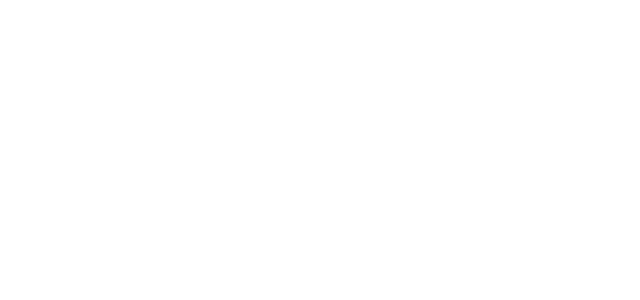
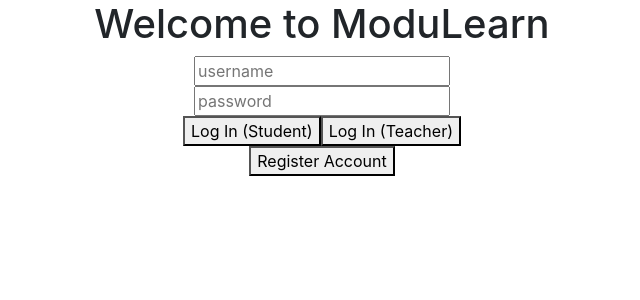
Before and after one commit to cen4010-sp23-g05/ModuLearnReact, a React (Create React App) app in the folder modulearnreact/: page /login in a window 1280 px wide. Before the commit this address had no page. Shown: the top 300 px of the page, without its empty margins (318-958 px from the left). Built offline with nearby package versions, Linux system fonts and the light colour scheme.

Commit message:
Update home a little bit

```diff
--- a/modulearnreact/src/App.js
+++ b/modulearnreact/src/App.js
@@ -2,17 +2,22 @@ import { BrowserRouter, Route, Routes } from 'react-router-dom';
 
 import CreatePage     from "./pages/CreatePage";
 import Enroll         from "./pages/Enroll";
-import Home_Teacher   from "./pages/Home_Teacher";
 import Home           from "./pages/Home";
+import HomeTeacher    from "./pages/HomeTeacher";
+import Login          from "./pages/Login";
 import Registration   from "./pages/Registration";
 import SchedulePage   from "./pages/SchedulePage";
-import Welcome        from "./pages/Welcome";
 import GradesPage     from "./pages/GradesPage";
 
 const App = () => (
     <BrowserRouter>
       <Routes>
+        <Route path="/login" element={<Login/>}/>
+        <Route path="/registration" element={<Registration/>}/>
+
         <Route path="/" element={<Home/>}/>
+        <Route path="/home_teacher" element={<HomeTeacher/>}/>
+
         <Route path="/schedule" element={<SchedulePage/>}/>
         <Route path="/grades" element={<GradesPage/>}/>
       </Routes>
--- a/modulearnreact/src/pages/GradesPage.js
+++ b/modulearnreact/src/pages/GradesPage.js
@@ -4,6 +4,8 @@ import "./styles/gradespage.css";
 import { Button } from "react-bootstrap";
 
 function GradesPage() {
+
+
   return (
     <>
       {/* Navigation Bar */}
--- a/modulearnreact/src/pages/Home.js
+++ b/modulearnreact/src/pages/Home.js
@@ -42,7 +42,7 @@ function Home() {
             <Link to="./grades">Grades</Link>
           </div>
           <div className="navbar-right">
-            <button>Log Out</button>
+            <button onClick={() => window.location.href = "./login"}>Log Out</button>
             <button>My Profile</button>
           </div>
         </div>
@@ -59,12 +59,12 @@ function Home() {
       {/* Class Boxes */}
       <div className="classes-container">
         {classes.map(course => {
-          return (<div key={course.id}>
+          return (<div key={course.id} style={{width:"95vw"}}>
             <h3>{course.title}</h3>
-            <div id={course.id} style={{ border: "2px solid black", padding: "10px", height: "80px", width: "100%", display:"flex", flexDirection:"row", justifyContent:"flex-start", alignItems:"baseline"}}>
+            <div id={course.id} style={{ border: "2px solid black", padding: "10px", marginBottom:"10px", height: "80px", width: "100%", display:"flex", flexDirection:"row", justifyContent:"flex-start", alignItems:"baseline"}}>
               {modules.map(module => {
                 if (module.course_id != course.id) return;
-                return (<div key={module.id} style={{margin:"2px", paddingRight: "10px"}}>
+                return (<div key={module.id} style={{ width:"15vw", height:"100%", border:"1px solid black", margin:"1px", paddingRight: "10px"}}>
                   <div>{module.title}</div>
                 </div>)
               })}
--- a/modulearnreact/src/pages/Home_Teacher.js
+++ b/modulearnreact/src/pages/HomeTeacher.js
@@ -2,7 +2,7 @@ import React from "react";
 import { Link } from 'react-router-dom';
 import "./styles/home.css";
 
-function Home() {
+function HomeTeacher() {
   return (
     <>
       {/* Navigation Bar */}
@@ -51,4 +51,4 @@ function Home() {
   );
 }
 
-export default Home;
+export default HomeTeacher;
--- a/modulearnreact/src/pages/Welcome.js
+++ b/modulearnreact/src/pages/Login.js
@@ -1,5 +1,6 @@
 import React from "react";
-function Welcome() {
+
+function Login() {
   return (
     <div style={{ textAlign: "center" }}>
       <h1>Welcome to ModuLearn</h1>
@@ -11,15 +12,15 @@ function Welcome() {
           <input type="password" id="password" name="password" placeholder="password" />
         </div>
         <div className="login-button">
-          <button type="submit">Log In (Student)</button>
-          <button type="submit">Log In (Teacher)</button>
+          <button type="submit" onClick={() => window.location.href = "./"}>Log In (Student)</button>
+          <button type="submit" onClick={() => window.location.href = "./home_teacher"}>Log In (Teacher)</button>
         </div>
         <div className="register-button">
-          <button type="button" onClick={() => window.location.href = "./schedule"}>Register Account</button>
+          <button type="button" onClick={() => window.location.href = "./registration"}>Register Account</button>
         </div>
       </form>
     </div>
   );
 }
 
-export default Welcome;
+export default Login;
--- a/modulearnreact/src/pages/Registration.js
+++ b/modulearnreact/src/pages/Registration.js
@@ -22,8 +22,8 @@ function Registration() {
           </select>
         </div>
         <div>
-          <button type="button" onClick={() => window.location.href = '/'}>cancel</button>
-          <button type="submit">create</button>
+          <button type="button" onClick={() => window.location.href = '/login'}>cancel</button>
+          <button type="submit" onClick={() => window.location.href = '/login'}>create</button>
         </div>
       </form>
     </div>
```
